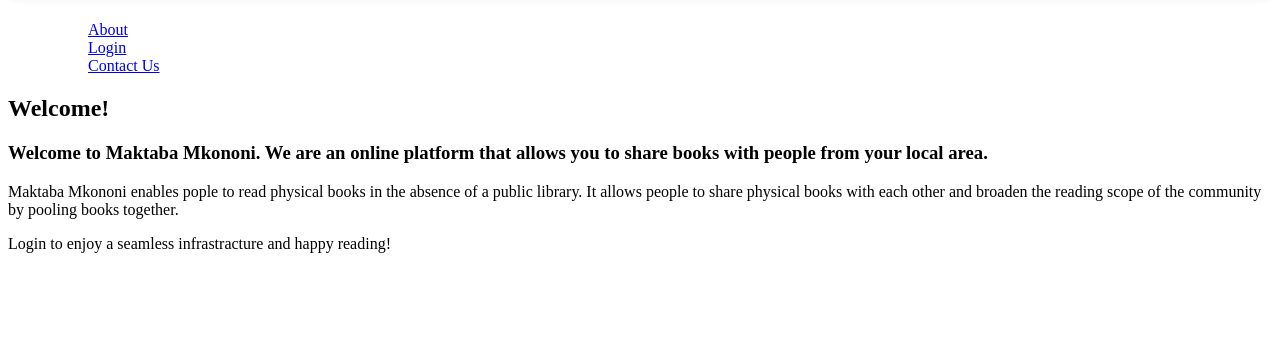
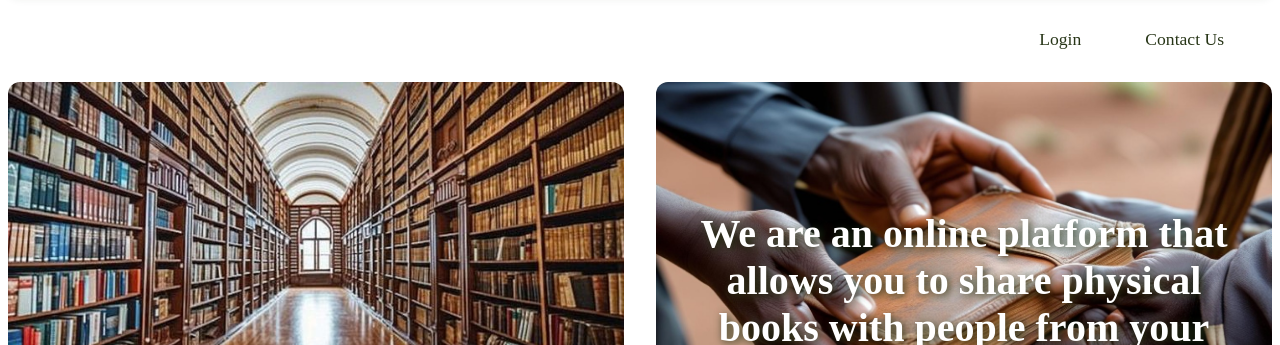
Before and after one commit to Kibugi1/Maktaba-Mkononi, a plain HTML site: page index.html in a window 1280 px wide. Shown: the part 101-446 px from the top of the page. Drawn offline with Linux system fonts and the light colour scheme.

Commit message:
home page

```diff
--- a/index.css
+++ b/index.css
@@ -1,6 +1,88 @@
+/* Flex container for hero images */
+.hero-images-container {
+  display: flex;
+  justify-content: center;
+  align-items: flex-start;
+  gap: 32px;
+  margin-bottom: 24px;
+}
+/* Hero image on the right side */
+.hero-image-right {
+  position: relative;
+  display: block;
+  margin-bottom: 24px;
+  max-width: 700px;
+}
+.hero-image-right img {
+  display: block;
+  width: 100%;
+  height: auto;
+  max-width: 700px;
+  border-radius: 12px;
+}
+/* Hero image with overlayed heading */
+.hero-image {
+  position: relative;
+  display: block;
+  margin-bottom: 24px;
+  max-width: 700px;
+}
+.hero-image img {
+  display: block;
+  width: 100%;
+  height: auto;
+  max-width: 700px;
+  border-radius: 12px;
+}
+.hero-image h2,
+.hero-image-right h2 {
+  position: absolute;
+  left: 50%;
+  bottom: 32px;
+  transform: translateX(-50%);
+  color: #fff;
+  font-size: 2.5rem;
+  text-shadow: 2px 2px 8px #283618;
+  margin: 0;
+  padding: 0 10px;
+  text-align: center;
+  width: 90%;
+}
+/* Top navbar styles */
+.top-navbar {
+  width: 100%;
+  display: flex;
+  justify-content: flex-end;
+  align-items: center;
+  margin-bottom: 24px;
+}
+.top-navbar ul {
+  display: flex;
+  gap: 32px;
+  list-style: none;
+  margin: 0;
+  padding: 0 32px 0 0;
+}
+.top-navbar li {
+  display: flex;
+  align-items: center;
+}
+.top-navbar a {
+  color: #283618;
+  text-decoration: none;
+  font-weight: 500;
+  font-size: 1.1rem;
+  padding: 8px 16px;
+  border-radius: 4px;
+  transition: background 0.2s, color 0.2s;
+}
+.top-navbar a:hover {
+  background: #606c38;
+  color: #fefae0;
+}
 /* Maktaba Mkononi header frame */
 body {
-  animation: slideUp 1s ease-out;
+  animation: slideUp 2s ease-out;
 }
 .main-header {
   background: #283618;
@@ -12,13 +94,12 @@ body {
   font-size: 2rem;
   letter-spacing: 2px;
   box-shadow: 0 2px 8px rgba(40, 54, 24, 0.08);
-  animation: slideUp 1s ease-out;
+  animation: slideUp 2s ease-out;
 }
-
 @keyframes slideUp {
   from {
     opacity: 0;
-    transform: translateY(60px);
+    transform: translateY(80px);
   }
   to {
     opacity: 1;
--- a/index.html
+++ b/index.html
@@ -9,36 +9,38 @@
   </head>
   <body>
     <h1 class="main-header">Maktaba Mkononi</h1>
-    <div class="top-section">
-      <div class="sidebar">
-        <nav>
-          <ul>
-            <ul>
-              <a href="#">About</a>
-            </ul>
-            <ul>
-              <a href="login.html">Login</a>
-            </ul>
-            <ul>
-              <a href="#">Contact Us</a>
-            </ul>
-          </ul>
-        </nav>
+    <nav class="top-navbar">
+      <ul>
+        <li><a href="login.html">Login</a></li>
+        <li><a href="https://wa.me/254745432800">Contact Us</a></li>
+      </ul>
+    </nav>
+    <div class="hero-images-container">
+      <div class="hero-image">
+        <img
+          src="library.jpeg"
+          alt="library"
+          title="library"
+          width="700"
+          height="500"
+          loading="lazy"
+        />
+        <h2>Welcome to Maktaba Mkononi!</h2>
       </div>
-
-      <h2>Welcome!</h2>
-      <h3>
-        Welcome to Maktaba Mkononi. We are an online platform that allows you to
-        share books with people from your local area.
-      </h3>
-
-      <p>
-        Maktaba Mkononi enables pople to read physical books in the absence of a
-        public library. It allows people to share physical books with each other
-        and broaden the reading scope of the community by pooling books
-        together.
-      </p>
-      <p>Login to enjoy a seamless infrastracture and happy reading!</p>
+      <div class="hero-image-right">
+        <img
+          src="hands.jpeg"
+          alt="hands"
+          title="hands"
+          width="700"
+          height="500"
+          loading="lazy"
+        />
+        <h2>
+          We are an online platform that allows you to share physical books with
+          people from your local area.
+        </h2>
+      </div>
     </div>
   </body>
 </html>
```
Also changed, not shown: register.css (+20 -0 lines), register.html (+13 -0 lines), hands.jpeg (added), library.jpeg (added).
